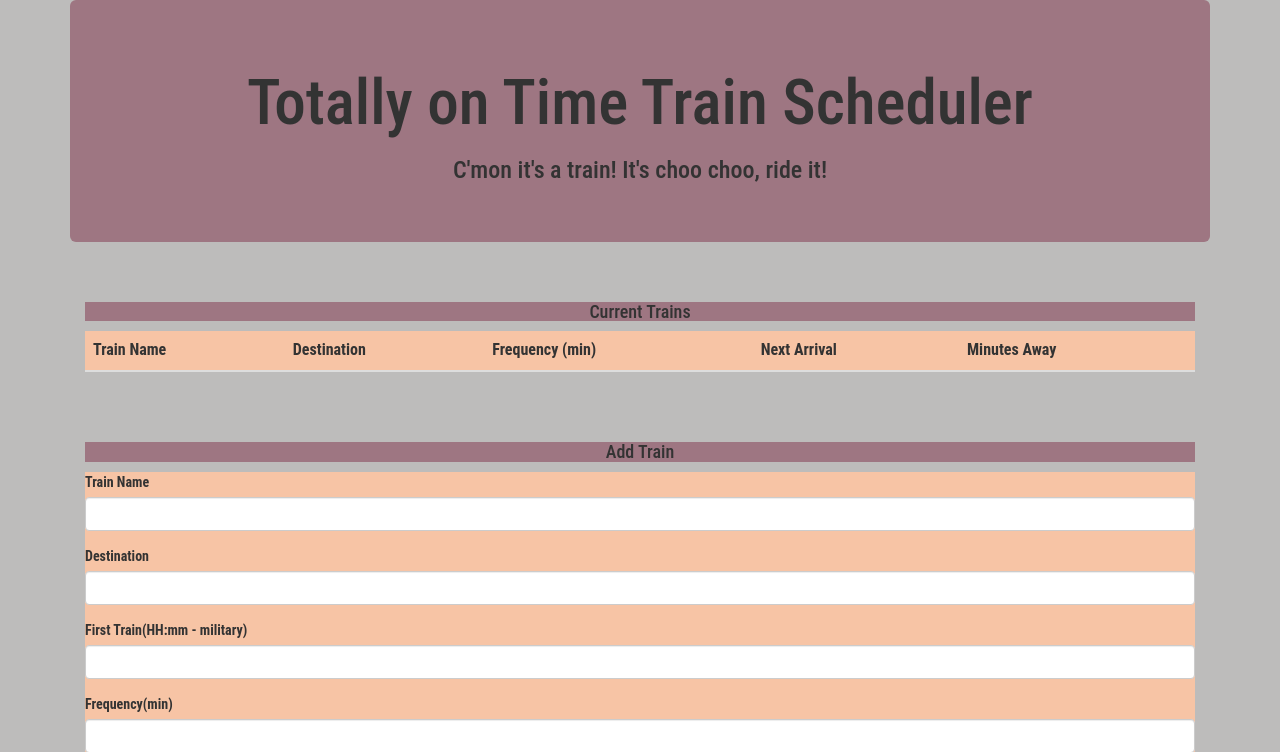
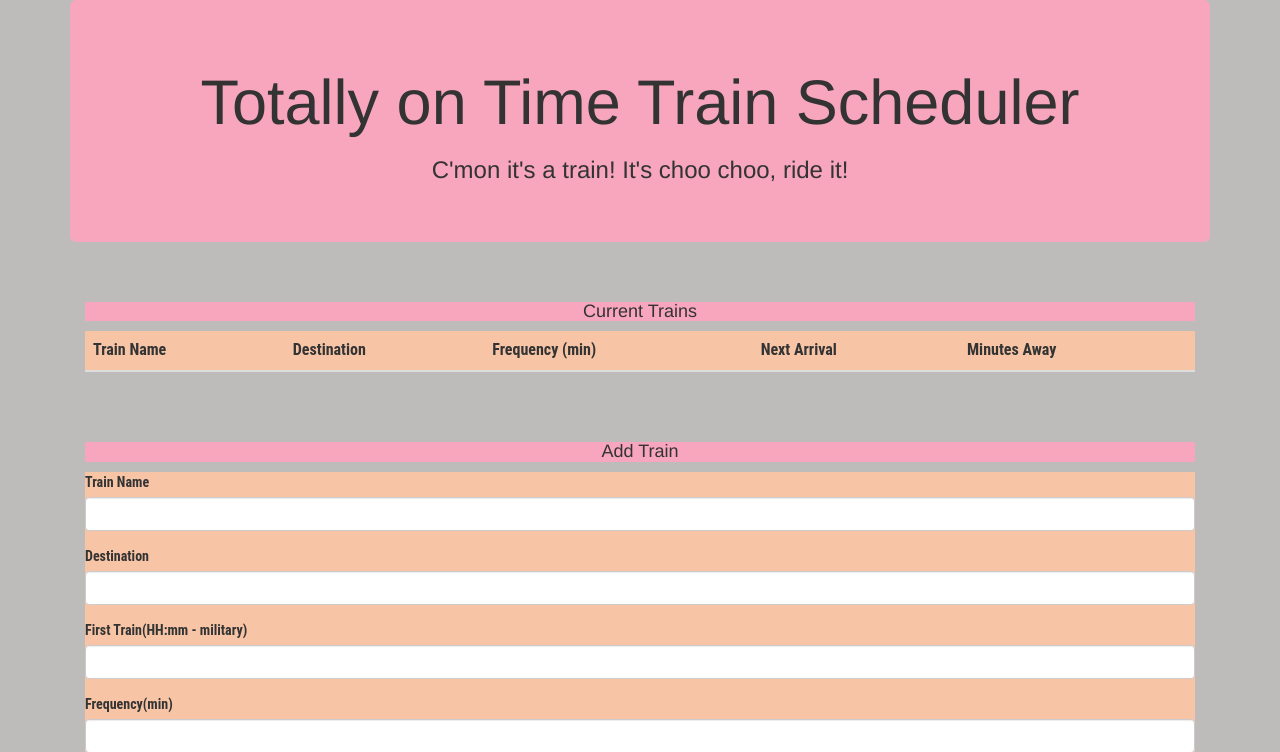
Before and after one commit to amandastantonKC/train-scheduler, a PHP site: page / in a window 1280 px wide. Shown: the top 752 px of the page. Run offline with PHP 8.4, Linux system fonts and the light colour scheme; lists and menus that the app fills with data are empty; some libraries are stand-ins or nearby versions.

Commit message:
updated styling
changed colors in css file

```diff
--- a/train-scheduler/assets/style.css
+++ b/train-scheduler/assets/style.css
@@ -6,12 +6,9 @@
 
 .jumbotron,
 .card-header {
-    background-color: #9E7682;
+    background-color: hsl(342, 83%, 81%);
     text-decoration-color: hsl(0, 3%, 17%);
     text-align: center;
-
-
-    font-family: 'Roboto Condensed';
 
 }
 
```
